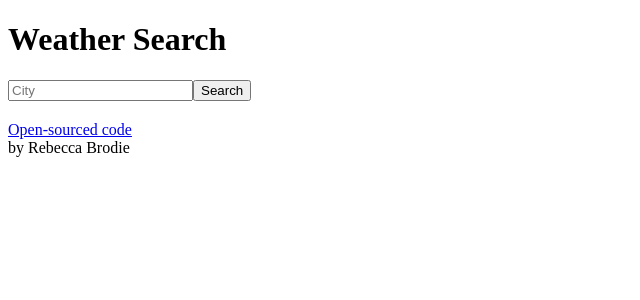
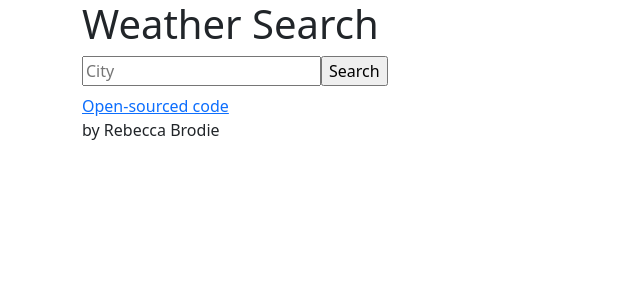
Before and after one commit to brodie96/weather-react-app, a React (Create React App) app: page / in a window 1280 px wide. Shown: the top 300 px of the page, without its empty margins (0-640 px from the left). Built offline with nearby package versions, Linux system fonts and the light colour scheme.

Commit message:
added bootstrap

```diff
--- a/package.json
+++ b/package.json
@@ -7,6 +7,7 @@
     "@testing-library/react": "^13.4.0",
     "@testing-library/user-event": "^13.5.0",
     "axios": "^1.1.2",
+    "bootstrap": "^5.2.2",
     "react": "^18.2.0",
     "react-dom": "^18.2.0",
     "react-scripts": "5.0.1",
--- a/src/App.js
+++ b/src/App.js
@@ -5,6 +5,7 @@ import Search from "./Search";
 function App() {
   return (
     <div className="App">
+      <div className="container">
         <header className="App-header">
           <h1>Weather Search</h1>
           <Search />
@@ -24,6 +25,7 @@ function App() {
           </p>
         </footer>
       </div>
+    </div>
   );
 }
 
--- a/src/index.js
+++ b/src/index.js
@@ -1,6 +1,6 @@
 import React from "react";
 import ReactDOM from "react-dom/client";
-
+import "bootstrap/dist/css/bootstrap.css";
 import App from "./App";
 import reportWebVitals from "./reportWebVitals";
 
```
Also changed, not shown: 1 other file (tests, documents, lock files or other folders). Lines whose indentation alone changed are shown as unchanged.
